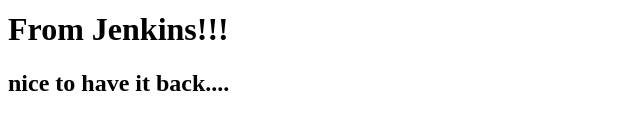
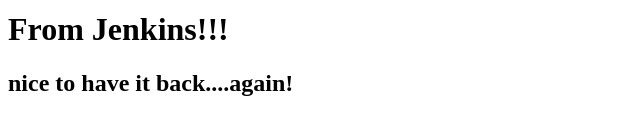
Before and after one commit to grigciulache/httpd, a plain HTML site: page site/index.html in a window 1280 px wide. Shown: the part 127-262 px from the top of the page, without its empty margins (0-640 px from the left). Drawn offline with Linux system fonts and the light colour scheme.

Commit message:
update index

```diff
--- a/site/index.html
+++ b/site/index.html
@@ -9,6 +9,6 @@
     <h1>Hello from Grig!</h1>
     <h1>V2 && V3 </h1>
     <h1>From Jenkins!!!</h1>
-    <h2>nice to have it back....</h2>
+    <h2>nice to have it back....again!</h2>
 </body>
 </html>
```
